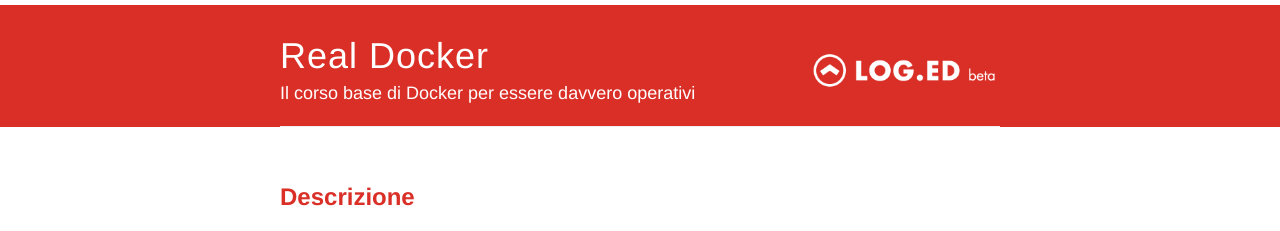
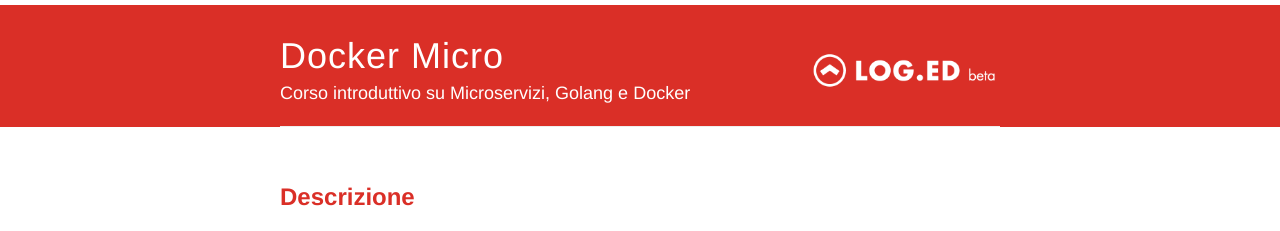
Before and after one commit to LOG-ED/docker-micro, a Jekyll site: the page built from index.md, in a window 1280 px wide. Shown: the top 231 px of the page. Built offline with Jekyll 4.4.1, drawn with Linux system fonts in a browser that asks for light colours; nearby versions of some CDN libraries; our own code applies the rules of GitHub Pages for plain Markdown files.

Commit message:
update metadata

```diff
--- a/_config.yml
+++ b/_config.yml
@@ -1,5 +1,5 @@
-name: Real Docker
-description: Il corso base di Docker per essere davvero operativi
+name: Docker Micro
+description: Corso introduttivo su Microservizi, Golang e Docker
 
 #
 # Flags below are optional
```
